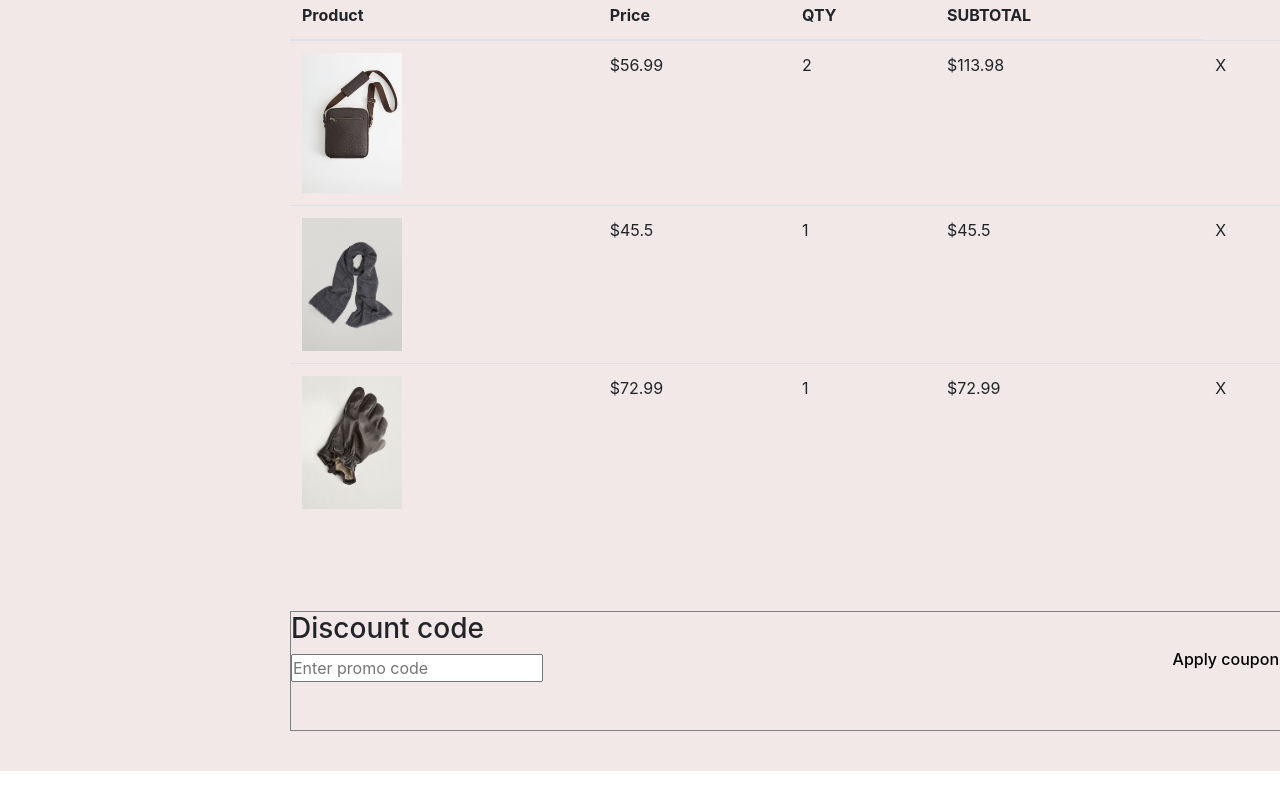
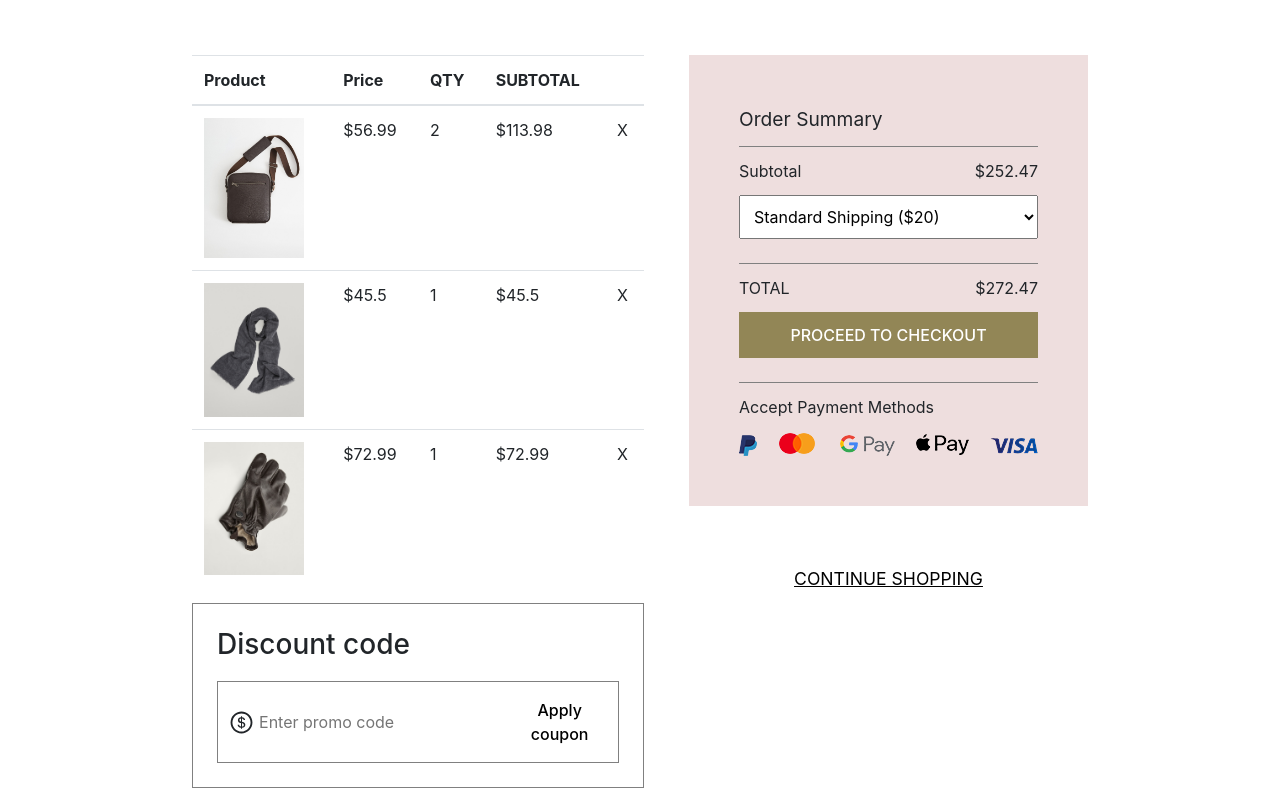
Before and after one commit to Kiril-Pavlov/durotan-landing-page, a React (Create React App) app: page /cart in a window 1280 px wide. Shown: the part 298-1087 px from the top of the page. Built offline with nearby package versions, Linux system fonts and the light colour scheme; the HTML template or start-up script is replaced by a standard one.

Commit message:
Cart Page component done

```diff
--- a/src/App.js
+++ b/src/App.js
@@ -15,7 +15,7 @@ import Search from "./components/Search/Search";
 function App() {
   return (
     <div className="App">
-      {/* <Navbar /> */}
+      <Navbar />
       <Routes>
         <Route path="/" element={<Home />} />
         <Route path="/blog" element={<Blog />} />
--- a/src/pages/Cart/Cart.css
+++ b/src/pages/Cart/Cart.css
@@ -1,10 +1,127 @@
-.table {
+.main-cart-container{
+  background-color: white;
+  padding: 50px 15%;
+}
+
+.cart-title{
+  padding: 50px;
+  text-align: center;
+  font-family: var(--title-font);
+}
+
+.cart-container{
+  display: grid;
+  grid-template-columns: 3fr 1fr;
+  grid-gap: 5%;
+}
+
+
+.discount-table{
+  border: 1px solid gray;
+  padding: 24px;
+}
+
+.discount-table h3{
+  margin-bottom:20px
+
+}
+
+.input-container{
+  border: 1px solid gray;
+  padding: 6px;
+  display: grid;
+  grid-template-columns: 1fr 5fr 3fr;
+  justify-content: stretch;
+}
+
+.discount-icon{
+  display: flex;
+  align-items: center;
+  justify-content: center;
+}
+
+.input-container input:focus{
+  outline: none;
+}
+
+.apply{
+  background-color: transparent;
+  border: none;
+  color: black;
   position: relative;
-  left: 200px;
-  top: 50px;
-  width: 1000px;
-  margin: 90px;
+  top: 0px;
 }
-.discount{
-    border:1px solid gray;
+
+.discount-table input{
+  border: none;
 }
+
+.cart-subcontainer-right{
+  background-color: rgb(238, 222, 222);
+  padding: 50px;
+}
+
+.cart-right-title{
+  font-size: 1.2rem;
+  padding-bottom: 12px;
+  border-bottom: 1px solid gray;
+}
+
+.subtotal{
+  display: flex;
+  flex-direction: row;
+  justify-content: space-between;
+  padding: 12px 0px;
+}
+
+.select-coupon{
+  width: 100%;
+  padding: 10px;
+  margin-bottom: 24px;
+}
+
+.total{
+  border-top: 1px solid gray;
+  display: flex;
+  flex-direction: row;
+  justify-content: space-between;
+  padding: 12px 0px;
+}
+
+.cart-checkout-button{
+  width: 100%;
+  margin-bottom: 24px;
+  position: relative;
+  top: 0px;
+}
+
+.payment-methods-text{
+  border-top: 1px solid gray;
+  padding: 12px 0px;
+}
+
+.continue-shopping-link{
+  margin: 50px;
+  text-align: center;
+  display: block;
+  color: black;
+  text-decoration: underline;
+}
+
+.continue-shopping-link:hover{
+  color: black;
+  text-decoration: underline;
+  cursor: pointer;
+}
+
+@media screen and (max-width:992px){
+  .main-cart-container{
+    background-color: white;
+    padding: 30px 1%;
+  }
+
+  .cart-container{
+    grid-template-columns: 1fr;
+    grid-gap: 2%;
+  }
+}
--- a/src/pages/Cart/Cart.jsx
+++ b/src/pages/Cart/Cart.jsx
@@ -1,12 +1,20 @@
 import React from "react";
 import "./Cart.css";
+
 import cart1 from "../../assets/cart1.jpg";
 import cart2 from "../../assets/cart2.jpg";
 import cart3 from "../../assets/cart3.jpg";
+import payment from "../../assets/payment.png"
+
+import { AiOutlineDollar } from "react-icons/ai"
+
 const Cart = () => {
   return (
-    <div>
-      <h1 style={{ textAlign: "center" }}>Shopping Cart</h1>
+    <div className="main-cart-container">
+      <h2 className="cart-title">Shopping Cart</h2>
+      <div className="cart-container">
+        <div className="cart-container-left">
+
           <table class="table">
             <thead>
               <tr>
@@ -14,6 +22,7 @@ const Cart = () => {
                 <th scope="col">Price</th>
                 <th scope="col">QTY</th>
                 <th scope="col">SUBTOTAL</th>
+                <th scope="col"></th>
               </tr>
             </thead>
             <tbody>
@@ -46,22 +55,39 @@ const Cart = () => {
               </tr>
             </tbody>
           </table>
-      <div style={{ height: "120px" }} className="discount table ">
+          <div className="discount-table">
             <h3> Discount code</h3>
+            <div className="input-container">
+              <div className="discount-icon">
+                <AiOutlineDollar size={25}/>
+              </div>
+              <input type="text" placeholder="Enter promo code"></input>
+              <button className="apply"> Apply coupon</button>
+            </div>
+          </div>
+        </div>
+        <div className="cart-container-right">
+          <div className="cart-subcontainer-right">
 
-        <input type="text" placeholder="Enter promo code"></input>
-        <button
-          style={{
-            backgroundColor: "transparent",
-            color: "black",
-            border: "none",
-            position: "absolute",
-            right: "0px",
-          }}
-          className="apply"
-        >
-          Apply coupon
-        </button>
+            <div className="cart-right-title">Order Summary</div>
+            <div className="subtotal">
+              <div className="subtotal-text">Subtotal</div>
+              <div className="subtotal-amount"> $252.47</div>
+            </div>
+            <select name="" id="" className="select-coupon">
+              <option value="">Standard Shipping ($20)</option>
+              <option value="">Fast Shipping ($40)</option>
+            </select>
+            <div className="total">
+              <div className="total-text">TOTAL</div>
+              <div className="total-amount">$272.47</div>
+            </div>
+            <button className="cart-checkout-button">PROCEED TO CHECKOUT</button>
+            <div className="payment-methods-text">Accept Payment Methods</div>
+            <img src={payment} alt="" />
+          </div>
+          <a href="#" className="continue-shopping-link">CONTINUE SHOPPING</a>
+        </div>
       </div>
     </div>
   );
```
Also changed, not shown: 1 other file (tests, documents, lock files or other folders). Lines whose indentation alone changed are shown as unchanged.
